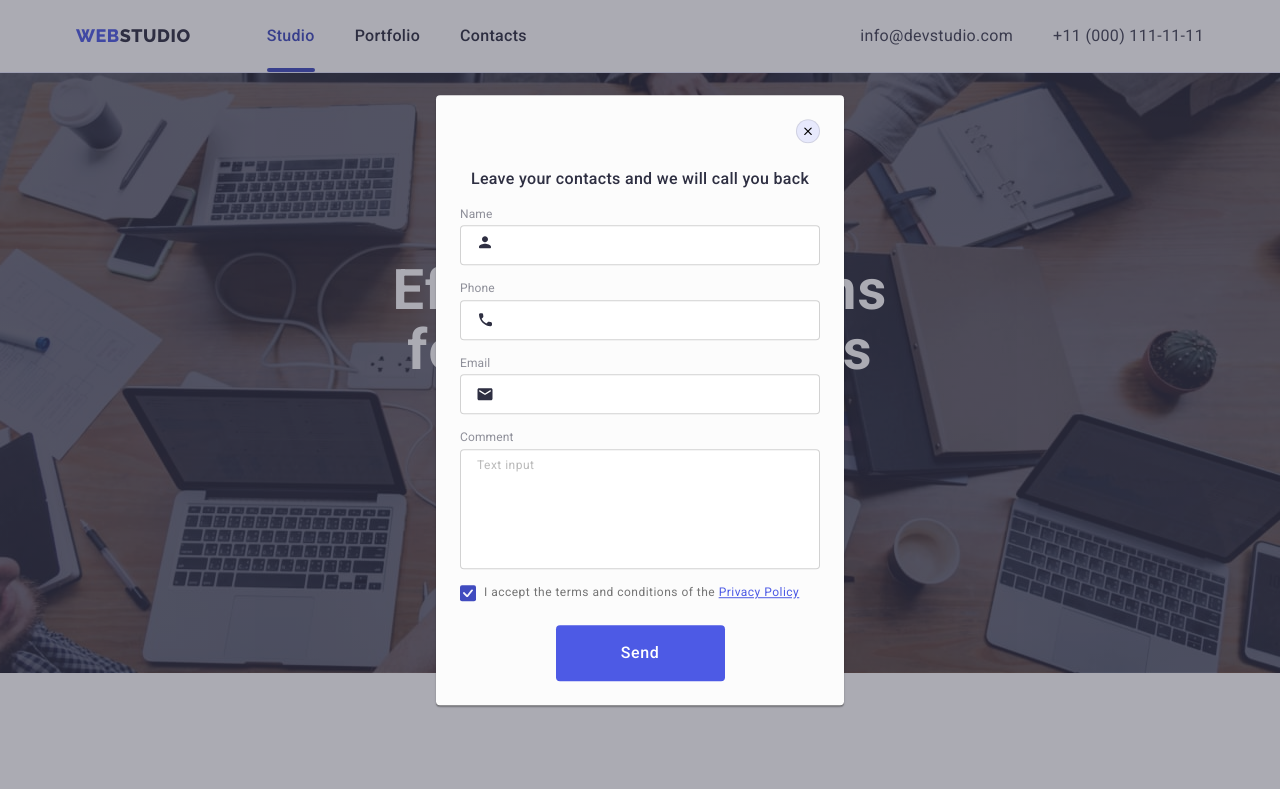
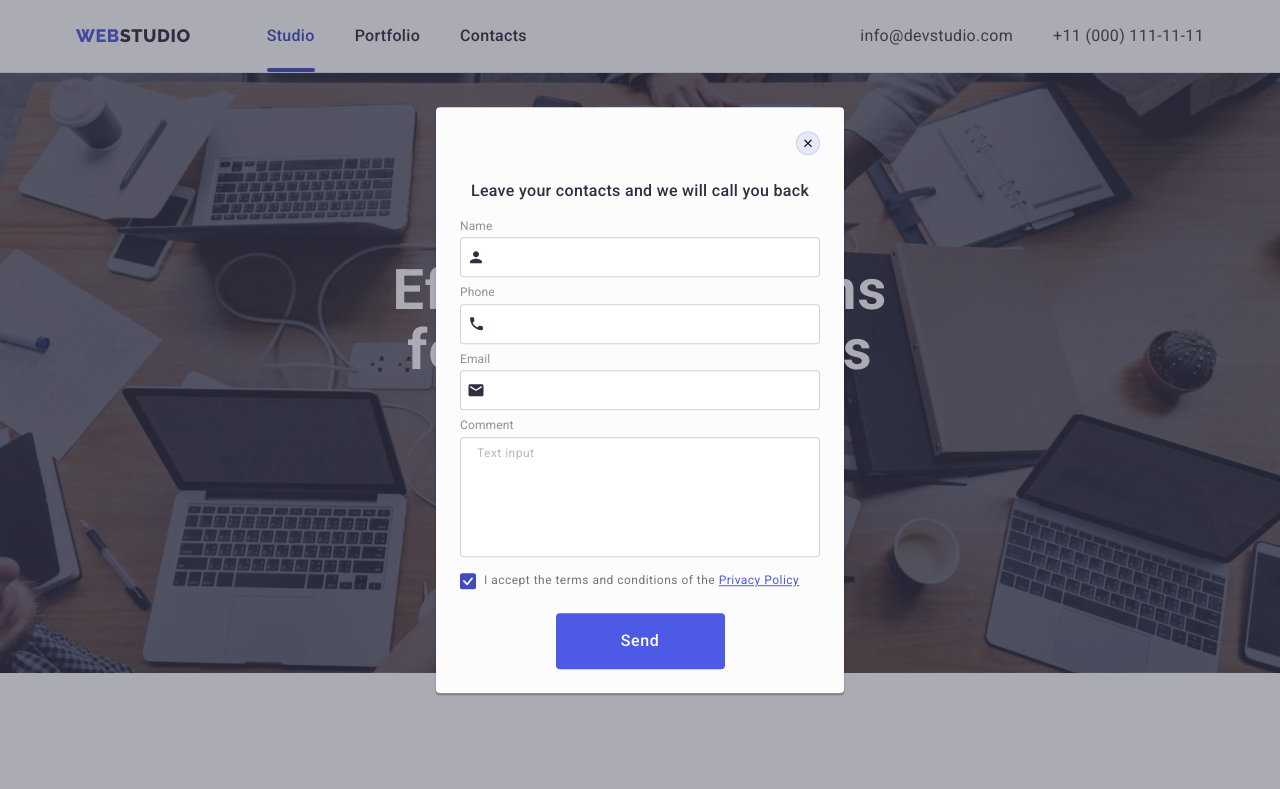
Before and after one commit to Ivanka077/goit-markup-hw-06, a plain HTML site: page index.html in a window 1280 px wide. Both pictures are taken after a click on the button "Order Service". Shown: the top 789 px of the page. Drawn offline with nearby package versions, Linux system fonts and the light colour scheme.

Commit message:
Summary-2

```diff
--- a/css/styles.css
+++ b/css/styles.css
@@ -732,7 +732,12 @@ img {
     margin-bottom: 8px;
 }
 
-
+/* .form-wrapper {
+    position: relative;
+    top: 50%;
+    left: 50%;
+    transform: translateY(-50%,);
+} */
 
 .form-field label {
     font-weight: 400;
@@ -755,25 +760,37 @@ img {
     padding: 0;
     padding-left: 36px;
     outline: none;
-    margin-bottom: 8px;
+    /* margin-bottom: 8px; */
+    width: 100%;
+
 
     transition: border 250ms cubic-bezier(0.4, 0, 0.2, 1);
 }
 
+.form-wrapper {
+    position: relative;
+
+}
+
+
 .form-icon-name {
     position: absolute;
-    bottom: 11px;
+    top: 50%;
+    left: 50%;
+    transform: translate(-50%,-50%);
+
     left: 16px;
-    transform: translateY(-11px);
     fill: #2E2F42;
     transition: transform 250ms linear, fill 250ms cubic-bezier(0.4, 0, 0.2, 1);
 }
 
 .form-icon {
     position: absolute;
-    bottom: 8px;
+    top: 50%;
+    left: 50%;
+    transform: translate(-50%, -50%);
+
     left: 16px;
-    transform: translateY(-8px);
     fill: #2E2F42;
     transition: fill 250ms cubic-bezier(0.4, 0, 0.2, 1);
 
@@ -785,25 +802,20 @@ img {
 
 .form-modal-input:focus + .form-icon {
     fill: #4D5AE5;
-    /* transform: translate(162%,-300%); */
+
 
 }
 
 .form-modal-input:focus+.form-icon-name {
     fill: #4D5AE5;
-    /* transform: translate(162%,-300%); */
 
 }
 
-/* .form-modal-input:focus-within > .form-icon {
-    fill: #4D5AE5;
-} */
 
 .comment {
     margin-bottom: 16px;
 
 }
-
 
 .comment-input {
     border: 1px solid rgba(33, 33, 33, 0.2);
--- a/index.html
+++ b/index.html
@@ -69,26 +69,32 @@
             <form class="form">
               <div class="form-field">
                <label for="name">Name</label>
+               <div class="form-wrapper">
                  <input type="text" name="" id="name" class="form-modal-input" autofocus>
                  <svg class="form-icon-name" width="18" height="18">
                    <use href="./images/icons.svg#icon-name"></use>
                  </svg>
                </div>
+              </div>
 
              <div class="form-field">
                 <label for="tel">Phone</label>
+               <div class="form-wrapper">
                  <input type="tel" name="tel" id="tel" class="form-modal-input">
                  <svg class="form-icon" width="18" height="24">
                    <use href="./images/icons.svg#icon-phone"></use>
                  </svg>
                </div>
+             </div>
 
              <div class="form-field">
                 <label for="email">Email</label>
-                <input type="email" name="email" id="email" class="form-modal-input">
+                <div class="form-wrapper">
+                 <input type="tel" name="tel" id="tel" class="form-modal-input">
                  <svg class="form-icon" width="18" height="24">
                    <use href="./images/icons.svg#icon-email"></use>
                  </svg>
+               </div>
              </div>
 
               <div class="form-field comment">
```
Lines whose indentation alone changed are shown as unchanged.
